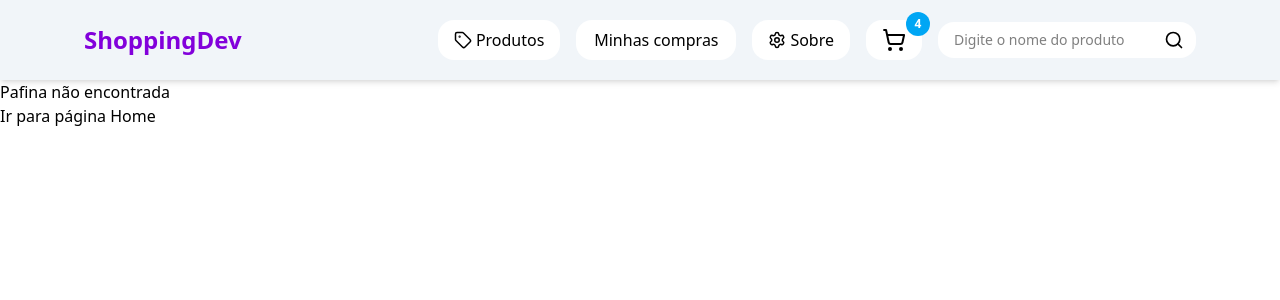
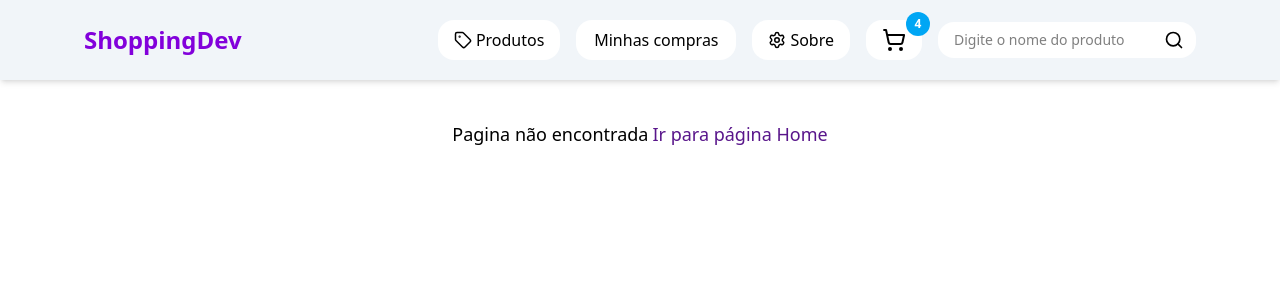
Before and after one commit to erick-d-ps/shoppingDev, a React (Vite) app: page /carrinho in a window 1280 px wide. Shown: the top 300 px of the page. Built offline with nearby package versions, Linux system fonts and the light colour scheme.

Commit message:
criado pagina notfald

```diff
--- a/src/pages/notfound/index.tsx
+++ b/src/pages/notfound/index.tsx
@@ -1,13 +1,12 @@
 import { Link } from "react-router-dom";
-
 
 export function Notfound() {
   return (
-    <div>
-      <h1>Pafina não encontrada</h1>
-      <Link to={"/"}>
-      Ir para página Home
-      </Link>
-    </div>
+    <main className="w-full  ">
+      <div className="w-full max-w-6xl  flex items-center justify-center px-5 mx-auto mt-10 gap-1">
+        <h1 className="font-mediun text-lg">Pagina não encontrada</h1>
+        <Link className="text-lg hover:text-blue-600 text-purple-900" to={"/"}>Ir para página Home</Link>
+      </div>
+    </main>
   );
 }
```
